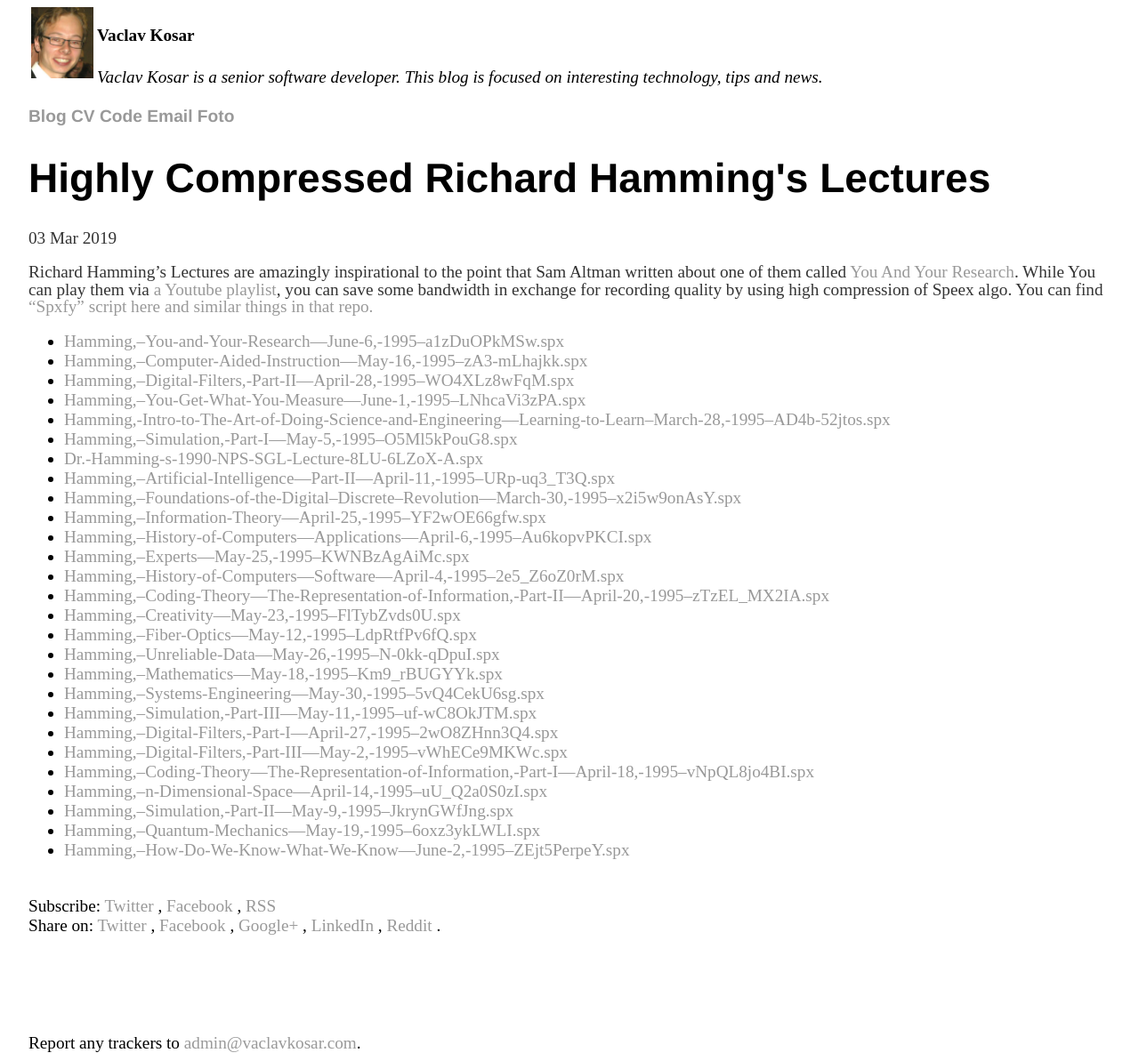
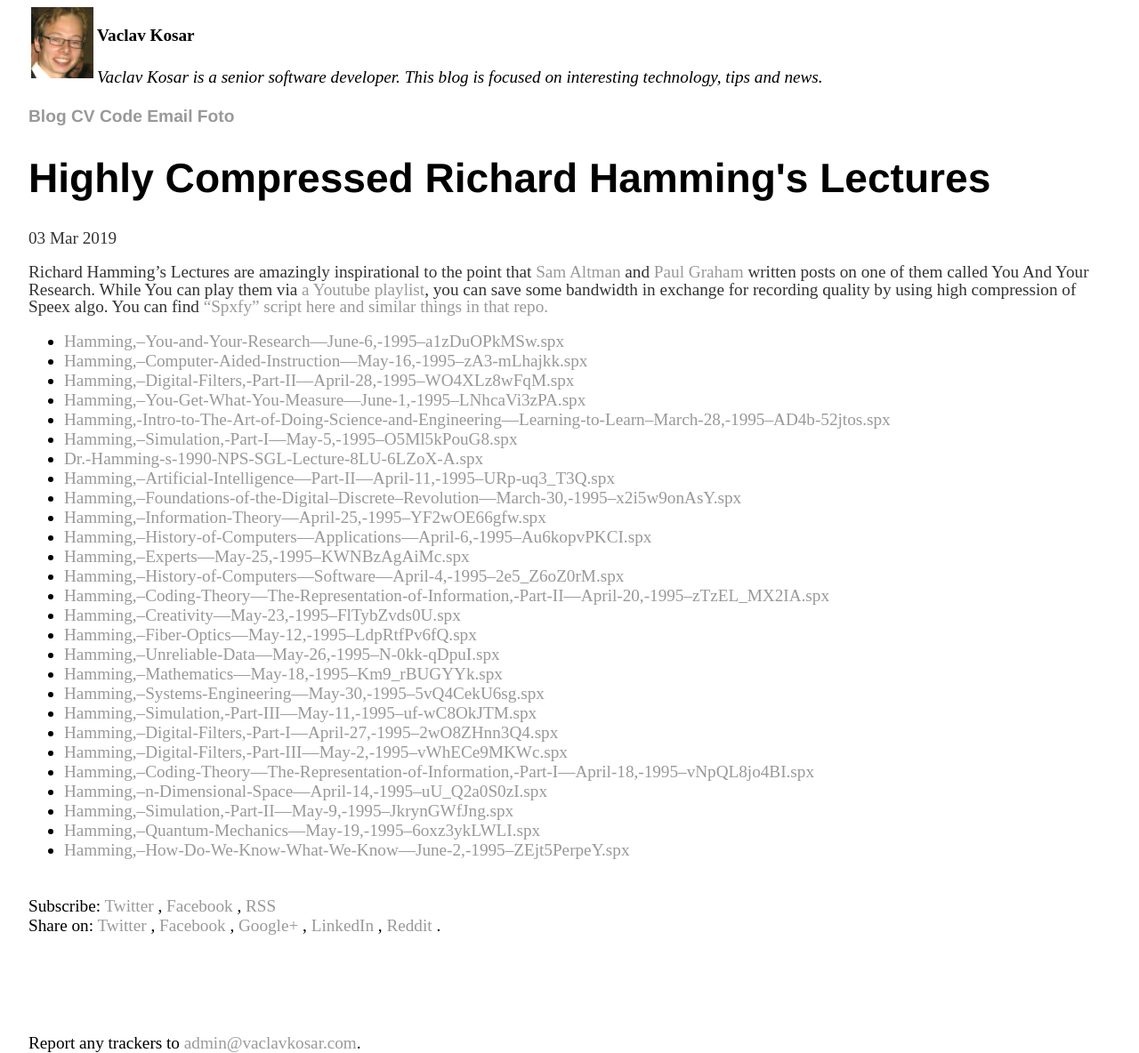
Before and after one commit to vackosar/vackosar.github.io, a Jekyll site: the page built from _posts/2019-05-18-Highly-Compressed-Richard-Hamming-Lectures.md, in a window 1280 px wide. Shown: the whole page at 89% size. Built offline with Jekyll 4.4.1, drawn with Linux system fonts in a browser that asks for light colours; comment, search, counter and statistics services are not loaded.

Commit message:
hamming spx

```diff
--- a/_posts/2019-05-18-Highly-Compressed-Richard-Hamming-Lectures.md
+++ b/_posts/2019-05-18-Highly-Compressed-Richard-Hamming-Lectures.md
@@ -4,7 +4,7 @@
 date: 2019-03-03
 ---
 
-Richard Hamming's Lectures are amazingly inspirational to the point that Sam Altman written about one of them called [You And Your Research](http://blog.samaltman.com/you-and-your-research). While You can play them via [a Youtube playlist](https://www.youtube.com/watch?v=AD4b-52jtos&list=PL2FF649D0C4407B30&index=1), you can save some bandwidth in exchange for recording quality by using high compression of Speex algo. You can find ["Spxfy" script here and similar things in that repo.](https://github.com/vackosar/text2gsm/blob/master/spxfy)
+Richard Hamming's Lectures are amazingly inspirational to the point that [Sam Altman](http://blog.samaltman.com/you-and-your-research) and [Paul Graham](http://www.paulgraham.com/hamming.html) written posts on one of them called You And Your Research. While You can play them via [a Youtube playlist](https://www.youtube.com/watch?v=AD4b-52jtos&list=PL2FF649D0C4407B30&index=1), you can save some bandwidth in exchange for recording quality by using high compression of Speex algo. You can find ["Spxfy" script here and similar things in that repo.](https://github.com/vackosar/text2gsm/blob/master/spxfy)
 
 - [Hamming,--You-and-Your-Research---June-6,-1995--a1zDuOPkMSw.spx](https://raw.githubusercontent.com/vackosar/vackosar.github.io/master/files/Hamming,--You-and-Your-Research---June-6,-1995--a1zDuOPkMSw.spx)
 - [Hamming,--Computer-Aided-Instruction---May-16,-1995--zA3-mLhajkk.spx](https://raw.githubusercontent.com/vackosar/vackosar.github.io/master/files/Hamming,--Computer-Aided-Instruction---May-16,-1995--zA3-mLhajkk.spx)
```
